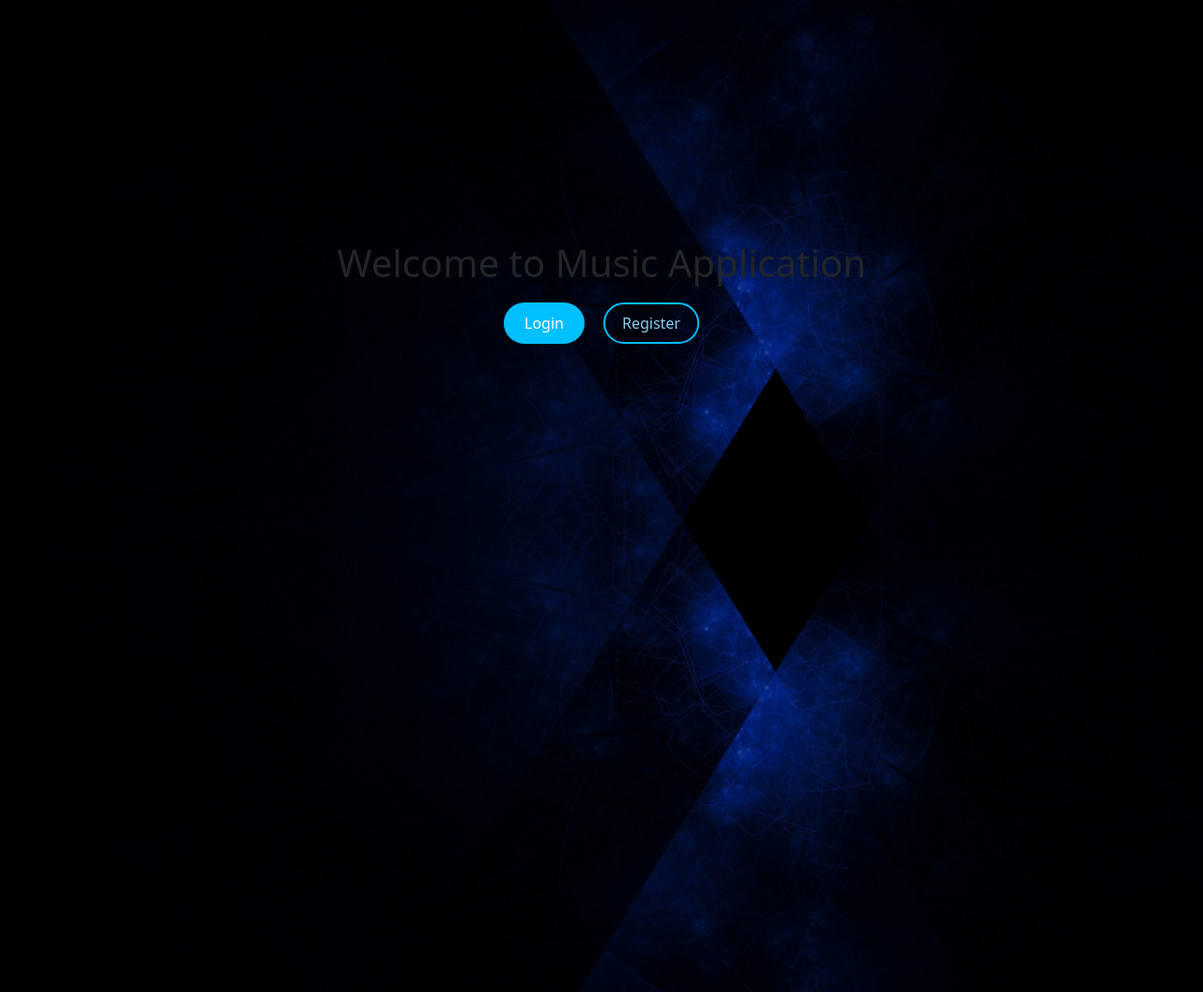
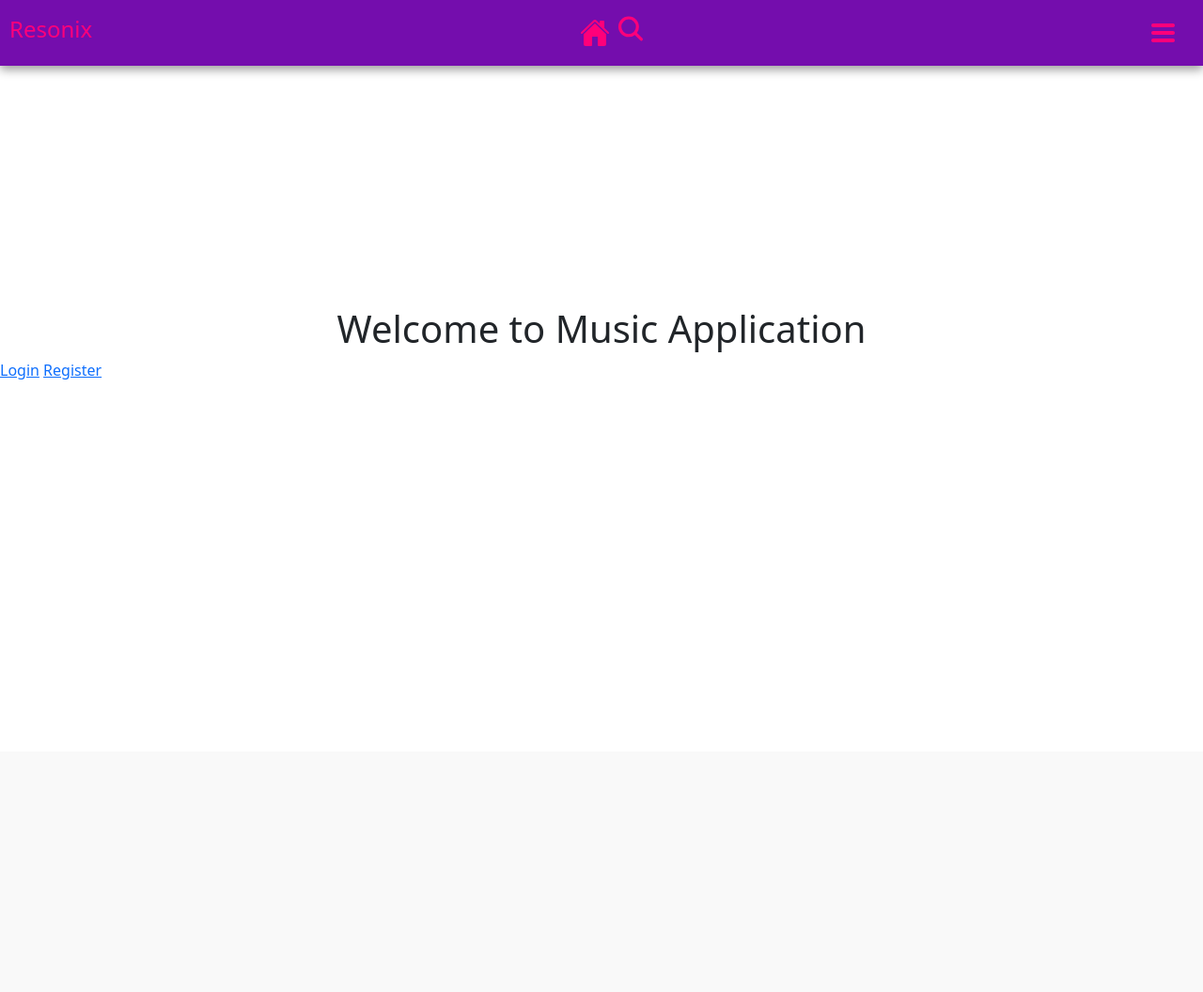
Before and after one commit to gakshatb/Music-Platform-Project, a Flask app: template templates/index.html in a window 1280 px wide. Shown: the whole page at 94% size. After the commit the page ends 404 px from the top, so only its background shows below. Run offline with Flask 3, Linux system fonts and the light colour scheme; the template is opened without the code that fills it, so the values that code supplies are empty.

Commit message:
updated templates and CSS

```diff
--- a/static/style.css
+++ b/static/style.css
@@ -1,376 +1,208 @@
-:root{
-    --back-color:#121B25;
-    --button-text-color:skyblue;
-    --button-color:deepskyblue;
-    --text-color:white;
-    --danger:red;
-
+:root {
+    --background: #0D0D0D;
+    --primary-color: #740DAD;
+    --secondary-color: #FF007A;
+    --highlight-color: #FFFF00;
 }
 
-
+/* General Styles */
+* {
+  margin: 0;
+  padding: 0;
+  box-sizing: border-box;
+}
+/*********************************************************** NAV - BAR ***********************************************************/
 body {
-    background-image: url(background.jpg);
-    background-repeat: no-repeat;
-    background-position: center;
-    background-size: cover;
-    font-family: Arial, sans-serif;
-    min-height: 100vh;
-    margin: 0;
-    padding:0;
+  font-family: 'Poppins', sans-serif;
+  background-color: var(--background);
 }
 
-
-h3,p,h1, h1 a,h2,h4,label {
-    color: var(--text-color);
+/* Navbar Styling */
+.navbar {
+  display: flex;
+  justify-content: space-between;
+  align-items: center;
+  padding: 0 1rem;
+  background: var(--primary-color);
+  color: white;
+  height: 70px;
+  box-shadow: 0px 4px 10px rgba(0, 0, 0, 0.4);
+  position: relative;
+  z-index: 2;
 }
 
-
-
-
-/************************************************** General-items *******************************************************************/
-/* search-box */
-.sbox{
-    display:flex;
-    border-radius: 2rem;
-    border-style: outset;
-    align-items: center;
-    justify-content: space-between;
-    width: auto;
-    height: 45px;
+/* Brand Name */
+.brand h1 {
+  color: var(--secondary-color);
+  font-size: 1.5rem;
+  margin-left: 10px;
 }
 
-
-.sbox input{
-    color: var(--text-color);
-    padding: 0.94em;
-    text-align: left;
-    width: 100%;
-    background: none;
-    margin-left:1em;
-    border: none;
+/* Center Navigation */
+.center-nav {
+  display: flex;
+  align-items: center;
+  gap: 1rem;
 }
 
-
-.sbox input:focus{
-    outline: none;
+.navitem {
+  display: grid;
+  place-content: center;
+  font-size: 1.5rem;
+  color: white;
+  background: transparent;
+  border: none;
+  cursor: pointer;
 }
 
-
-.sbox form{
-    display: contents;
+/* Increase the size of Home and Search icons */
+.navitem ion-icon {
+  font-size: 2rem;
+  transition: font-size 0.3s ease;
 }
 
-
-.sbox button{
-    background: none;
-    border:none;
-    border:none;
-    cursor: pointer;
-    padding: 1.5em;
+.navsearch ion-icon {
+  font-size: 2rem;
+  transition: font-size 0.3s ease;
 }
 
-
-.sbox p{
-    text-align: left;
-    padding-left: 1em;
+/* Menu width adjustment */
+.navbar .menu-items {
+  width: 250px;
+  box-shadow: rgba(0, 0, 0, 0.1) 4px 0px 12px;
+  transition: transform 0.3s ease-in-out;
 }
 
-
-/* Card */
-.card{
-    text-align: center;
-    border: 2px solid var(--button-text-color);
-    border-radius: 2em;
-    align-self: center;
-    padding: 30px 80px;
-    margin: 1em;
-    align-self: normal;
-    box-shadow: 0 0 1em rgba(3, 62, 145, 0.4);
-    width: -webkit-fill-available;
+.navitem.active ion-icon {
+  color: var(--secondary-color);
 }
 
-
-.carddesign{
-    background: url(cardpattern.png) rgba(255, 255, 255,0.1);
-    background-position: -51em -7em;
-    background-repeat: no-repeat;
-    backdrop-filter: blur(10px);
+/* Search Bar */
+.navsearch {
+  position: relative;
+  flex-grow: 1;
 }
 
-
-/* Buttons */
-#button1 {
-    background-color: var(--button-color);
-    color: var(--text-color);
-    padding: 10px 22px;
-    cursor: pointer;
-    margin: 10px;
-    border-radius: 2em;
-    text-decoration: none;
+.searchbox {
+  width: 0;
+  opacity: 0;
+  transition: all 0.4s ease-in-out;
+  padding: 0.5rem 1rem;
+  font-size: 1rem;
+  border-radius: 20px;
+  border: none;
+  background: var(--background);
+  color: var(--highlight-color);
 }
 
-
-#button2 {
-    color: var(--button-text-color);
-    background: none;
-    padding: 8px 18px;
-    cursor: pointer;
-    margin: 10px;
-    border-radius: 2em;
-    border: 2px solid var(--button-color);
-    text-decoration: none;
+.navsearch.active .searchbox {
+  width: 500px;
+  opacity: 1;
 }
 
-
-
-
-/************************************************** Nav-Bar ********************************************************************/
-header {
-    display: flex;
-    align-items: center;
-    justify-content: space-between;
-
+.searchicon {
+  position: absolute;
+  right: 10px;
+  top: 50%;
+  transform: translateY(-50%);
+  font-size: 1.5rem;
+  color: var(--secondary-color);
+  cursor: pointer;
 }
 
-
-/* Style for the heading */
-h1 {
-    padding: 0 0.4em;
-}
-
-
-.header-links{
-    display: flex;
-    align-items: center;
-}
-
-
-/* Style for individual link items */
-.header-links a {
-    color: var(--button-text-color);
-    text-decoration: none;
-    cursor: pointer;
-    margin: 0 10px;
-}
-
-
-.header-links a:hover{
-    text-decoration: underline;
-}
-
-
-
-
-/************************************************************ Welcome ******************************************************/
-/* container */
-.button{
+/* Hamburger Menu */
+.hamburger {
+  position: relative;
   display: flex;
   align-items: center;
   justify-content: center;
+  cursor: pointer;
+  padding: 10px;
+  margin-right: 15px;
 }
 
-
-
-
-/************************************************************ Login *********************************************************/
-.page{
+.hamburger-lines {
   display: flex;
-    justify-content: space-around;
-    align-items: center;
+  flex-direction: column;
+  justify-content: space-between;
+  height: 20px;
+  width: 30px;
 }
 
-.container {
-    width: 300px;
-    padding: 0 20px;
-    border: 2px solid var(--button-text-color);
-    box-shadow: 0 0 1em rgba(3, 62, 145, 0.4);
-    background: rgba(255, 255, 255,0.1);
-    backdrop-filter: blur(10px);
+.hamburger-lines .line {
+  height: 4px;
+  width: 25px;
+  background-color: var(--secondary-color);
   border-radius: 5px;
+  transition: all 0.4s ease-in-out;
 }
 
+.nav-container input[type="checkbox"]:checked ~ .menu-items {
+  transform: translateX(0);
+}
 
-.container h2 {
+.navbar .menu-items li {
+  margin: 1rem 0;
+  font-size: 1.5rem;
+  font-weight: 500;
   text-align: center;
 }
 
 
-.form-group {
-    margin: 15px 0;
-    text-align: center;
+.hamburger.active .line:nth-child(1) {
+  background-color: var(--highlight-color);
+  transform: rotate(45deg) translate(5px, 5px);
 }
 
-
-.form-group label {
-    display: block;
+.hamburger.active .line:nth-child(2) {
+  opacity: 0;
 }
 
-
-.form-group input {
-    width: 100%;
-    padding: 5px;
-    color: var(--text-color);
-    background:none ;
-    border: 1px solid var(--button-text-color);
-    border-radius: 5px;
+.hamburger.active .line:nth-child(3) {
+  background-color: var(--highlight-color);
+  transform: rotate(-45deg) translate(5px, -5px);
 }
 
-
-.form-group input{
-    cursor: pointer;
+/* Side Menu */
+.side-menu {
+  position: absolute;
+  border-radius: 0 50px 50px 0;
+  top: 70px;
+  left: -250px;
+  width: 150px;
+  height: calc(90vh - 70px);
+  background-color: rgba(116, 13, 173, 0.5);
+  box-shadow: 2px 0px 10px rgba(0, 0, 0, 0.5);
+  transition: all 0.4s ease-in-out;
+  z-index: 1;
 }
 
-
-
-
-/************************************************************ Admin **********************************************************/
-.adminpage{
-    display: flex;
-    justify-content: space-evenly;
-    align-items: center;
-    margin-top: 3%;
+.side-menu.active {
+  left: 0;
 }
 
-
-.adminpage .col1{
-    display: flex;
-    flex-direction: column;
+.side-menu ul {
+  list-style: none;
+  padding: 20px;
 }
 
-
-.adminpage .col2{
-    display: block;
+.side-menu ul li {
+  margin: 15px 0;
 }
 
-
-.adminpage .col2 .col2row1{
-    display: flex;
-    width: 100%;
+.side-menu ul li a {
+  color: var(--secondary-color);
+  text-decoration: none;
+  font-size: 1.2rem;
+  transition: color 0.3s;
 }
 
-
-.adminpage .col2 .col2row2{
-    width: 100%;
+.side-menu ul li a:hover {
+  color: var(--highlight-color);
 }
 
-
-footer{
-    display: flex;
-    justify-content: space-around;
+.side-menu ul li a:visited {
+  color: var(--highlight-color);
 }
 
-
-
-
-/************************************************ Admin-tracks & Albums ******************************************************/
-.admin_tracks .row1{
-    display: flex;
-    justify-content: space-between;
-    margin: 0 2em;
-}
-
-
-.admin_tracks .row{
-    border: 2px solid var(--button-text-color);
-    border-radius: 2em;
-    margin: 2em;
-    padding: 1em;
-    align-items: center;
-}
-
-
-.admin_tracks .row .item{
-    display: flex;
-    color: var(--text-color);
-    align-items: center;
-    margin: 1em 4em;
-    padding: 1.5em 2em;
-    justify-content: space-between;
-    box-shadow: 0 0 1em rgba(3, 62, 145, 0.4);
-    border: 2px solid var(--button-text-color);
-    border-radius: 2em;
-}
-
-
-.admin_tracks .row .item h4{
-    margin:0 auto 0 0;
-}
-
-
-
-
-/********************************************************** App-Home ********************************************************/
-.appcontent{
-    margin: 2rem;
-}
-
-
-.tracks .row{
-    display: flex;
-    justify-content: space-between;
-    align-items: center;
-    margin: 2em;
-}
-
-
-.tracks .song_row{
-    display: flex;
-    justify-content: space-between;
-    align-items: center;
-    overflow-x: auto;
-}
-
-
-
-
-/********************************************************** App-Lyrics ********************************************************/
-.card.lyrics{
-    text-align: left;
-}
-
-
-.card.lyrics .row{
-    display: flex;
-    justify-content: space-between;
-    align-items: center;
-}
-
-
-.musicplayer{
-    display: flex;
-    justify-content: center;
-    align-items: center;
-}
-
-
-
-
-/********************************************************** app-profile ********************************************************/
-.profile{
-    display: flex;
-    align-items: center;
-    justify-content: space-around;
-}
-
-
-.profile .picture img{
-    width: 20em;
-    height:20em;
-    margin: 2em;
-}
-
-
-
-
-/********************************************************** creator-dashboard ********************************************************/
-.creatordashboard .card.row{
-    display: block;
-    text-align: left;
-}
-
-
-.creatordashboard .card.row .col{
-    display: flex;
-    text-align: center;
-    justify-content: space-around;
-}
+/**********************************************************************************************************************/
--- a/templates/base.html
+++ b/templates/base.html
@@ -11,11 +11,10 @@
 <body>
 
     {% include 'header.html' %}
-    <div class="content">
-        {% block content %}
-            <!-- Templating data for initial -->
-        {% endblock %}
-    </div>
+    {% block content %}
+
+    {% endblock %}
+
     <script src="https://cdn.jsdelivr.net/npm/bootstrap@5.3.3/dist/js/bootstrap.bundle.min.js" integrity="sha384-YvpcrYf0tY3lHB60NNkmXc5s9fDVZLESaAA55NDzOxhy9GkcIdslK1eN7N6jIeHz" crossorigin="anonymous"></script>
 </body>
 </html>
--- a/templates/header.html
+++ b/templates/header.html
@@ -0,0 +1,47 @@
+<nav class="navbar">
+  <div class="brand">
+      <h1>Resonix</h1>
+  </div>
+  <div class="center-nav">
+      <a href="#" class="navitem active" onclick="select(this)" data-clr="#740DAD">
+          <ion-icon name="home"></ion-icon>
+      </a>
+      <div class="navsearch">
+          <input class="searchbox" type="text" placeholder="Search...." />
+          <div class="searchicon" onclick="toggleSearch()">
+              <ion-icon name="search"></ion-icon>
+          </div>
+      </div>
+  </div>
+  <div class="hamburger" onclick="toggleMenu()">
+      <div class="hamburger-lines">
+          <span class="line"></span>
+          <span class="line"></span>
+          <span class="line"></span>
+      </div>
+  </div>
+</nav>
+
+<!-- Side Menu -->
+<div class="side-menu">
+  <ul>
+      <li><a href="www.google.com" target="_blank">Contact</a></li>
+  </ul>
+</div>
+
+<script type="module" src="https://unpkg.com/ionicons@5.5.2/dist/ionicons/ionicons.esm.js"></script>
+<script nomodule src="https://unpkg.com/ionicons@5.5.2/dist/ionicons/ionicons.js"></script>
+<script>
+  const sideMenu = document.querySelector('.side-menu');
+  const hamburger = document.querySelector('.hamburger');
+
+  function toggleMenu() {
+      sideMenu.classList.toggle('active');
+      hamburger.classList.toggle('active');
+  }
+
+  function toggleSearch() {
+      const searchElement = document.querySelector('.navsearch');
+      searchElement.classList.toggle('active');
+  }
+</script>
```
Lines whose indentation alone changed are shown as unchanged.
